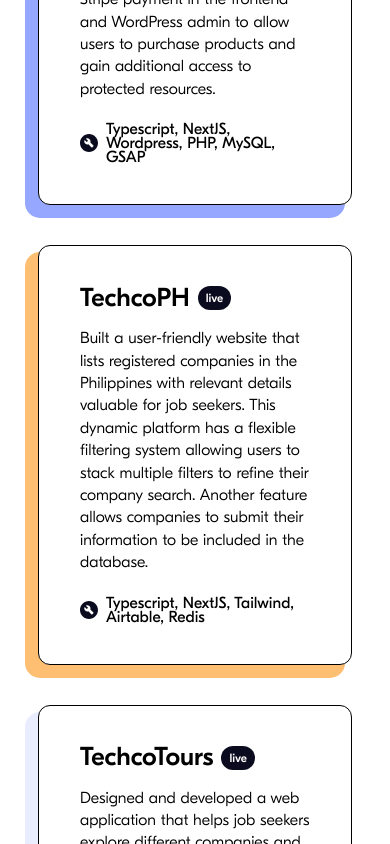
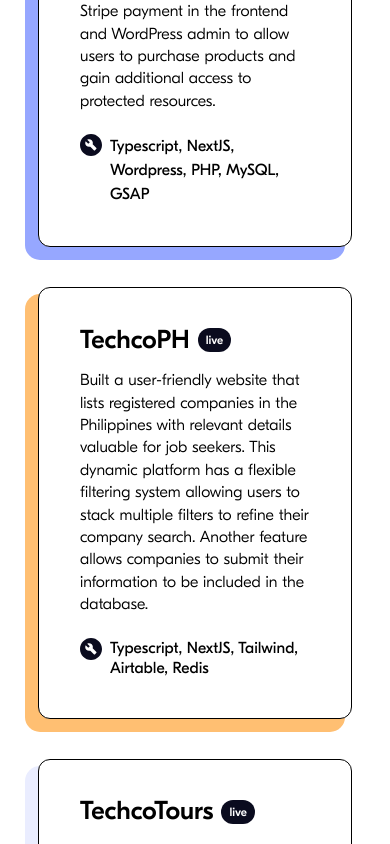
Before and after one commit to Eerkz/naarkzport, a Next.js app: page / in a window 390 px wide. Shown: the part 1540-2384 px from the top of the page. Built offline with nearby package versions, Linux system fonts and the light colour scheme.

Commit message:
style: Improve responsiveness

```diff
--- a/components/utils/Accordion.tsx
+++ b/components/utils/Accordion.tsx
@@ -13,14 +13,14 @@
   );
   return (
     <div
-      className={`accordion flex flex-col`}
+      className={`accordion flex flex-col sm:px-[32px] fold:px-[22px] px-[16px]`}
       onClick={() => setExpandContent(!expandContent)}
     >
-      <div className="flex justify-between w-full h-[79px] items-center accordion-title">
-        <h1 className="">{title}</h1>
+      <div className="flex justify-between w-full h-[79px] items-center sm:p-[20px] p-[12px] accordion-title relative cursor-pointer">
+        <h1 className="leading-none">{title}</h1>
         <Image
           src={"/static/images/plus.svg"}
-          className={`${
+          className={`min-h-[18px] min-w-[18px] ${
             expandContent ? "accordion-plus-expand" : "accordion-plus-collapse"
           }`}
           width={18}
--- a/components/utils/ProjectBox.tsx
+++ b/components/utils/ProjectBox.tsx
@@ -33,16 +33,17 @@
             </span>
           </h1>
           <p className="font-light text-[16px] leading-[140%]">{description}</p>
-          <div className="text-white flex items-center mt-[22px]">
+          <div className="text-white flex items-start mt-[22px]">
             <Image
               src={"/static/images/tool-icon.svg"}
               alt="tool-icon"
               width={22}
               height={22}
+              className="min-h-[22px] min-w-[22px]"
             />
-            <span className="font-[400] text-[16px] leading-[14px] text-black ml-[8px]">
+            <p className="font-[400] text-[16px] leading-tight text-black ml-[8px]">
               {stack.join(", ")}
-            </span>
+            </p>
           </div>
         </div>
       </Link>
@@ -57,16 +58,17 @@
         {title}
       </h1>
       <p className="font-light text-[16px] leading-[140%]">{description}</p>
-      <div className="text-white flex items-center mt-[22px]">
+      <div className="text-white flex items-start mt-[22px]">
         <Image
           src={"/static/images/tool-icon.svg"}
           alt="tool-icon"
           width={22}
           height={22}
+          className="min-h-[22px] min-w-[22px]"
         />
-        <span className="font-[400] text-[16px] leading-[14px] text-black ml-[8px]">
+        <p className="font-[400] text-[16px] leading-start text-black ml-[8px]">
           {stack.join(", ")}
-        </span>
+        </p>
       </div>
     </div>
   );
--- a/styles/globals.css
+++ b/styles/globals.css
@@ -102,8 +102,6 @@
   background-color: #fff;
   box-shadow: 0 0 1px 0 rgb(66 71 76 / 25%), 0 8px 48px 0 rgb(10 11 30 / 8%),
     0 4px 8px 0 rgb(10 11 30 / 6%);
-  padding-right: 32px;
-  padding-left: 32px;
   -webkit-box-pack: justify;
   -webkit-justify-content: space-between;
   -ms-flex-pack: justify;
@@ -114,12 +112,6 @@
   align-items: center;
   font-size: 18px;
   font-weight: 500;
-  cursor: pointer;
-}
-
-.accordion-title {
-  position: relative;
-  padding: 20px;
   cursor: pointer;
 }
 
```
